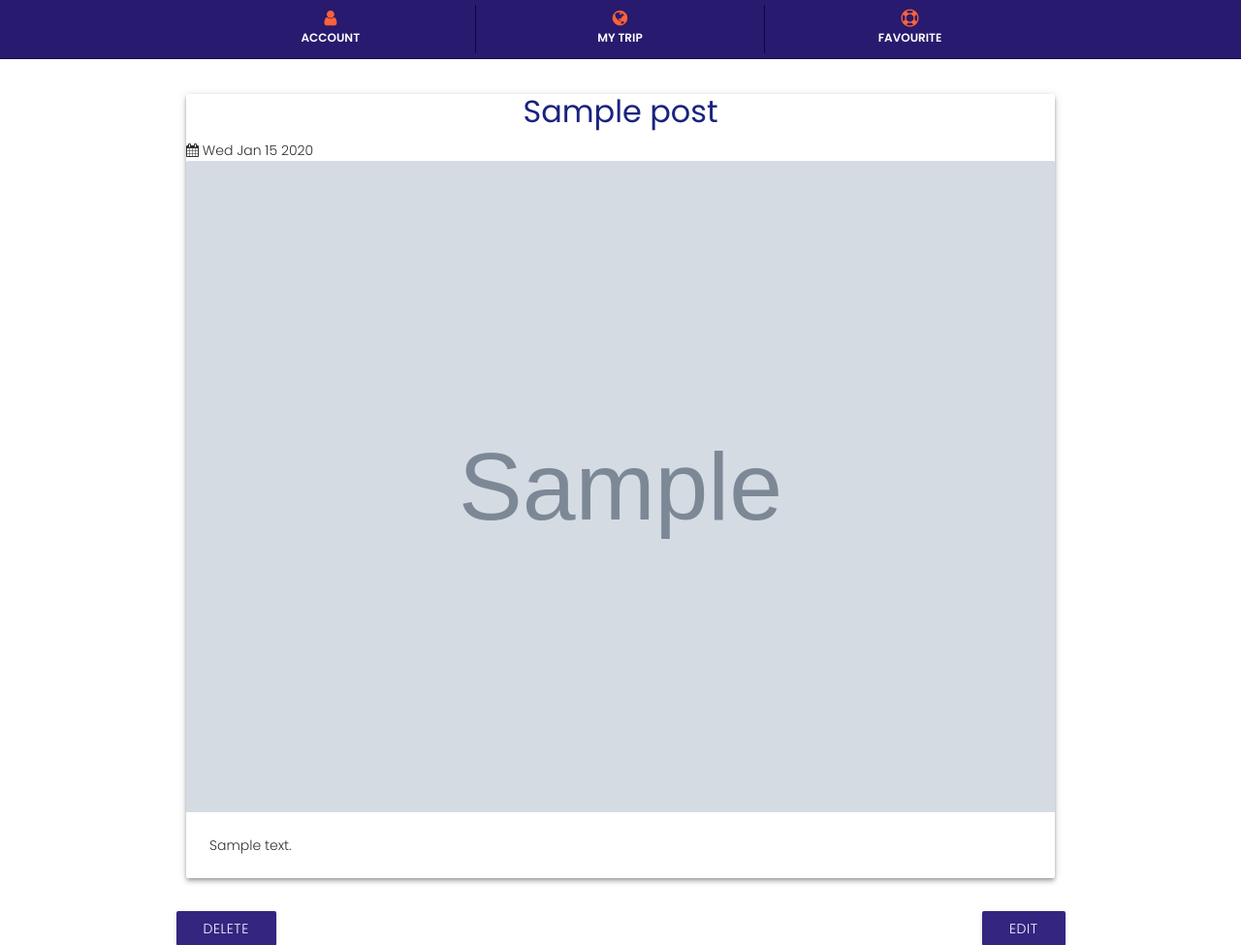
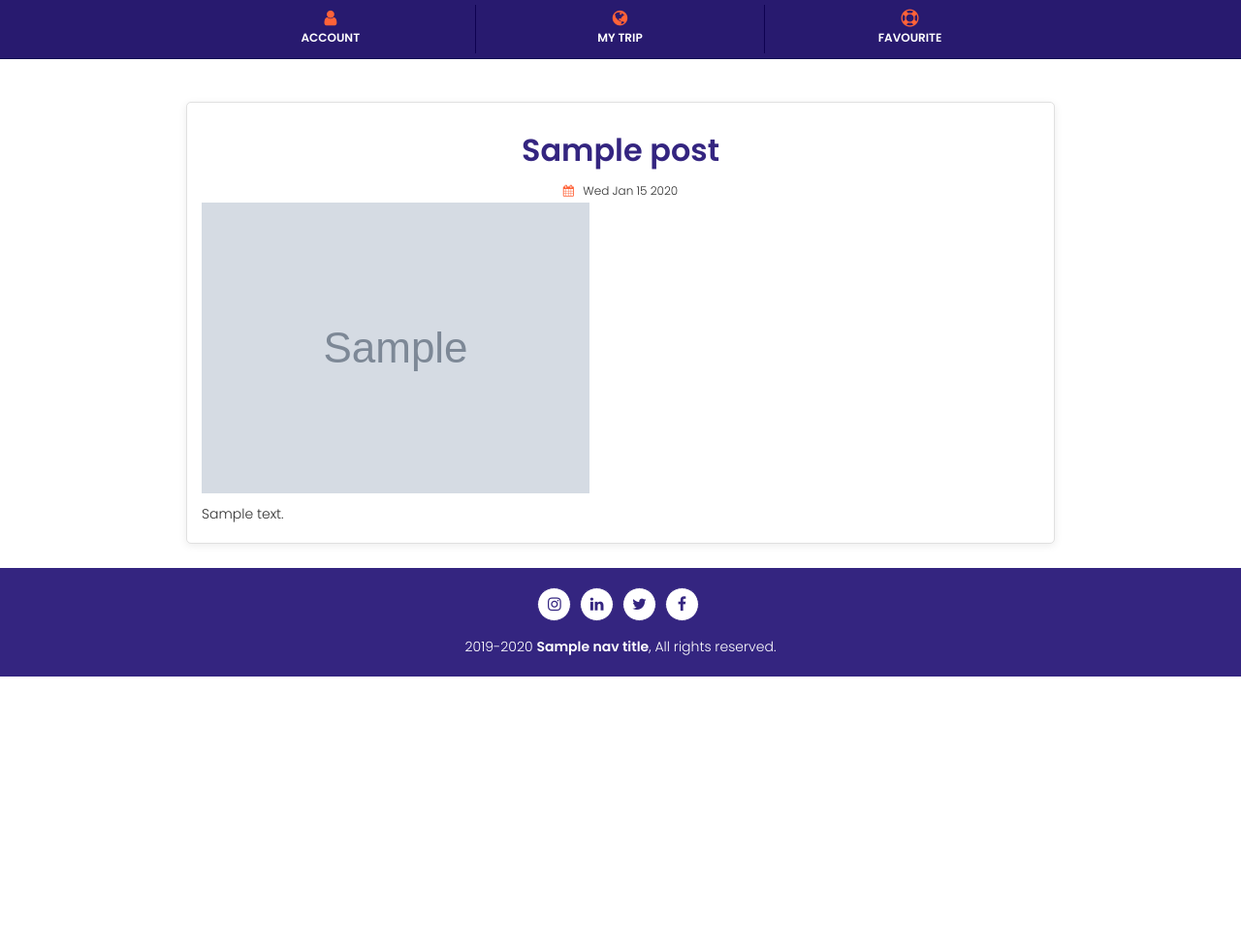
Before and after one commit to chanmyaemaung/yky-project, a Node server app: template views/show.ejs in a window 1280 px wide. Shown: the part 56-1031 px from the top of the page at 97% size. After the commit the page ends 800 px from the top, so only its background shows below. Run offline with Node 20, Linux system fonts and the light colour scheme; tables that the repository leaves empty hold one stand-in row (values such as "Sample post"); the template is opened without the code that fills it: values that come from a table or form of the project are taken from there, most other values are stand-ins (such as "Sample title", 1, 10 or a date in 2020); some libraries are stand-ins or nearby versions.

Commit message:
some updated

```diff
--- a/views/show.ejs
+++ b/views/show.ejs
@@ -2,12 +2,44 @@
 
 <!-- CONTENT -->
 <div id="page-content">
+    <div class="section news">
+        <div class="container">
+            <div class="row">
+
+                <div class="col s12">
+                    <div class="news-content">
+                        <div class="news-detail">
+                            <h4 class="news-title"><a href=""><%= post.title %></a></h4>
+                            <div class="date">
+                                <span><i class="fa fa-calendar"></i> <%= post.date.toDateString() %></span>
+                            </div>
+                            <img src="<%= post.image %>" alt="yky-image">
+                            <p><%- post.content %></p>
+                        </div>
+                    </div>
+                </div>
+                <form method="POST">
+                    <!-- <a href="/blog/<%= post._id %>?_method=DELETE" class="btn">Delete</a> -->
+                    <!-- <a class="btn col s12" href="/blog/<%= post._id %>/edit">Edit</a> -->
+                </form>
+
+            </div>
+        </div>
+    </div>
+    <!-- END CONTENT -->
+
+
+
+
+
+    <!-- CONTENT -->
+    <!-- <div id="page-content">
     <div class="container">
         <div class="row">
             <div class="col s12">
                 <div class="card z-depth-2">
                     <h4 class="center indigo-text text-darken-4"><%= post.title %></h4>
-                    <span><i class="fa fa-calendar"></i> <%= post.date.toDateString() %></span>
+                    <span class="right"><i class="fa fa-calendar"></i> <%= post.date.toDateString() %></span>
                     <div class="card-image">
                         <img src="<%= post.image %>" alt="yky-image">
                     </div>
@@ -21,8 +53,8 @@
                 <a class="btn right" href="/blog/<%= post._id %>/edit">Edit</a>
             </form>
         </div>
-    </div> <!-- /.End Container-->
-</div>
-<!-- END CONTENT -->
+    </div> /.End Container -->
+    <!-- </div> -->
+    <!-- END CONTENT -->
 
-<% include _layouts/footer %>
+    <% include _layouts/footer %>
```
